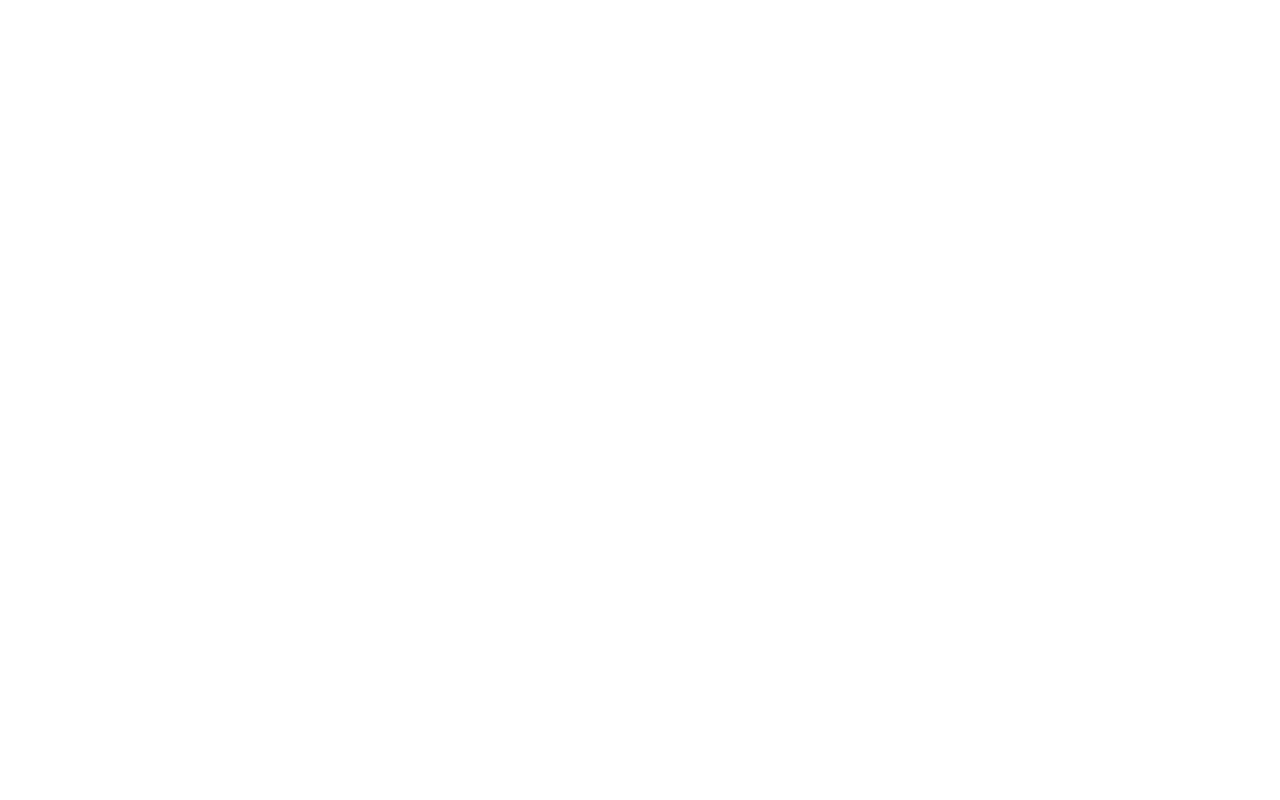
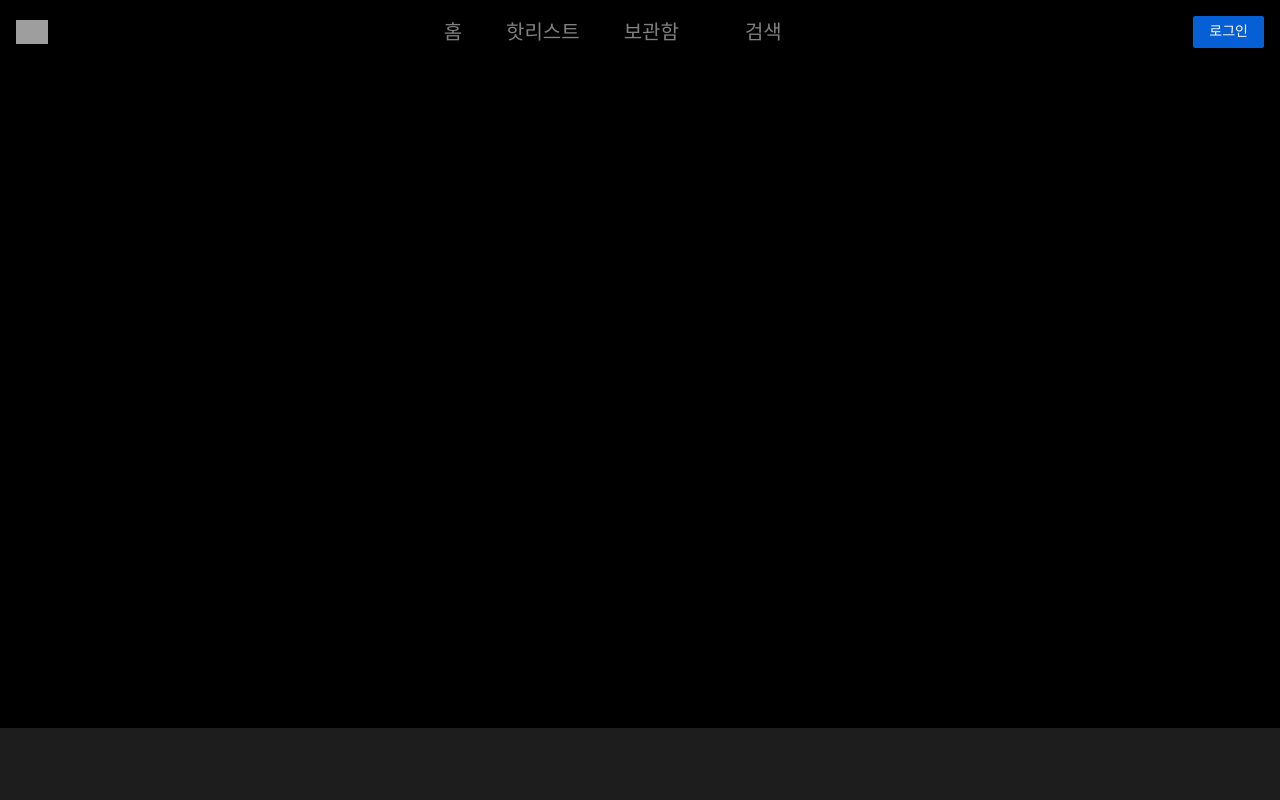
Before and after one commit to one-iron/YoutubeMuzic-frontend, a React app: page /player in a window 1280 px wide. Built offline with nearby package versions, Linux system fonts and the light colour scheme; grey boxes are pictures that could not be loaded; some icons are missing.

Commit message:
초기화 재 설정

```diff
--- a/package.json
+++ b/package.json
@@ -6,8 +6,10 @@
     "@testing-library/jest-dom": "^4.2.4",
     "@testing-library/react": "^9.5.0",
     "@testing-library/user-event": "^7.2.1",
+    "axios": "^0.19.2",
     "react": "^16.13.1",
     "react-dom": "^16.13.1",
+    "react-redux": "^7.2.0",
     "react-router-dom": "^5.1.2",
     "react-scripts": "3.4.1",
     "styled-components": "^5.1.0"
@@ -32,5 +34,8 @@
       "last 1 firefox version",
       "last 1 safari version"
     ]
+  },
+  "devDependencies": {
+    "eslint-plugin-react-hooks": "^4.0.0"
   }
 }
--- /dev/null
+++ b/public/Data/MainList.json
@@ -0,0 +1,3 @@
+{
+  "id": [1, 4, 3, 8]
+}
--- a/public/index.html
+++ b/public/index.html
@@ -8,9 +8,14 @@
       content="Web site created using create-react-app"
     />
     <title>Youtube Muzic</title>
+    <link
+      rel="stylesheet"
+      href="//cdn.jsdelivr.net/npm/xeicon@2.3.3/xeicon.min.css"
+    />
   </head>
   <body>
     <noscript>You need to enable JavaScript to run this app.</noscript>
     <div id="root"></div>
+    <script src="https://www.youtube.com/iframe_api"></script>
   </body>
 </html>
--- /dev/null
+++ b/src/Components/Nav.js
@@ -0,0 +1,105 @@
+import React, { useState, useEffect } from "react";
+import styled from "styled-components";
+
+const Nav = () => {
+  const menuItems = ["홈", "핫리스트", "보관함"];
+  const [isScrolled, setIsScrolled] = useState();
+
+  const checkScroll = (e) => {
+    if (e.target.scrollingElement.scrollTop > 1) {
+      setIsScrolled(true);
+    } else {
+      setIsScrolled(false);
+    }
+  };
+
+  useEffect(() => {
+    document.addEventListener("scroll", checkScroll);
+    return () => document.removeEventListener("scroll", checkScroll);
+  }, []);
+
+  return (
+    <NavWrap isScrolled={isScrolled}>
+      <LogoImg
+        src="https://s.ytimg.com/yts/img/music/web/on_platform_logo_dark-vfl_PUy2j.svg"
+        alt="logo"
+      />
+      <Menu>
+        {menuItems.map((item, idx) => (
+          <Item key={idx}>{item}</Item>
+        ))}
+        <Item>
+          <i className="xi-search" />
+          검색
+        </Item>
+      </Menu>
+      <Login>
+        <i className="xi-ellipsis-v" />
+        <LoginBtn>로그인</LoginBtn>
+      </Login>
+    </NavWrap>
+  );
+};
+
+export default Nav;
+
+const NavWrap = styled.div`
+  position: fixed;
+  top: 0px;
+  left: 0px;
+  width: 100vw;
+  height: 64px;
+  background-color: ${(props) => (props.isScrolled ? "#1d1d1d" : "")};
+  display: flex;
+  align-items: center;
+  justify-content: space-between;
+  padding: 0px 16px;
+  transition: all 0.2s ease-in-out;
+  box-shadow: 0px 5px 6px -2px rgba(0, 0, 0, 0.4);
+`;
+
+const LogoImg = styled.img`
+  cursor: pointer;
+  height: 24px;
+`;
+
+const Menu = styled.div`
+  display: flex;
+  font-size: 20px;
+  color: rgba(255, 255, 255, 0.5);
+`;
+
+const Item = styled.div`
+  margin: 22px;
+  cursor: pointer;
+  &:hover {
+    color: rgba(255, 255, 255, 1);
+  }
+  i {
+    margin-right: 22px;
+  }
+`;
+
+const Login = styled.div`
+  display: flex;
+  align-items: center;
+  i {
+    font-size: 24px;
+    font-weight: 400;
+    color: #ffffff;
+    margin-right: 16px;
+    cursor: pointer;
+  }
+`;
+
+const LoginBtn = styled.div`
+  height: 32px;
+  font-size: 14px;
+  padding: 0px 16px;
+  background-color: #065fd4;
+  color: #ffffff;
+  line-height: 32px;
+  border-radius: 2px;
+  font-weight: 400;
+  cursor: pointer;
+`;
--- /dev/null
+++ b/src/Components/Player.js
@@ -0,0 +1,217 @@
+import React, { useState, useEffect } from "react";
+import styled from "styled-components";
+
+export let player;
+const Player = () => {
+  const [isPlaying, setPlaying] = useState(false);
+  const [isLoading, setLoading] = useState(false);
+  const [currentTime, setCurrentTime] = useState("0:00");
+  const [totalTime, setTotalTime] = useState("0:00");
+  const [mouseDragX, setMouseDragX] = useState(false);
+  const [activeButton, setactiveButton] = useState(false);
+  let checkCurrentTime;
+
+  const playerState = (e) => {
+    console.log(e.data);
+    if (e.data === 1) {
+      setPlaying(true);
+    } else if (e.data === 2) {
+      setPlaying(false);
+    }
+  };
+
+  const transTime = (seconds) => {
+    if (!seconds) {
+      console.log(seconds);
+      return;
+    }
+    const hour = parseInt(seconds / 3600);
+    const min = parseInt((seconds % 3600) / 60);
+    const sec = seconds % 60;
+
+    return `${hour > 0 ? String(hour) + ":" : ""} ${min}:${
+      sec < 10 ? "0" + String(sec) : sec
+    }`;
+  };
+
+  const setTime = () => {
+    setCurrentTime(transTime(player.getCurrentTime().toFixed()));
+  };
+
+  const onReadyAPI = () => {
+    setLoading(true);
+    setPlaying(true);
+    checkCurrentTime = setInterval(setTime, 1000);
+    setTotalTime(() => transTime(player.getDuration()));
+  };
+
+  const dragHandler = (e) => {
+    setMouseDragX(e.x);
+    const nowFraction = e.x / window.innerWidth;
+    player.seekTo(player.getDuration() * nowFraction, true);
+  };
+
+  const drag = () => {
+    document.addEventListener("mousemove", dragHandler);
+    document.addEventListener("mouseup", () => {
+      document.removeEventListener("mousemove", dragHandler);
+      setMouseDragX(false);
+    });
+  };
+
+  useEffect(() => {
+    if (window.YT) {
+      console.log(window.YT);
+      window.onYouTubeIframeAPIReady = () => {
+        player = new window.YT.Player("player", {
+          height: "320",
+          width: "720",
+          videoId: "om3n2ni8luE",
+          playerVars: {
+            autoplay: 1,
+            controls: 0,
+            fs: 0,
+          },
+          events: {
+            onReady: onReadyAPI,
+            onStateChange: playerState,
+          },
+        });
+      };
+    } else {
+      console.log("can not load player");
+    }
+    return () => {
+      clearInterval(checkCurrentTime);
+    };
+  }, []);
+
+  if (isLoading) {
+    if (isPlaying) {
+      player.playVideo();
+    } else {
+      player.pauseVideo();
+    }
+  }
+
+  return (
+    <>
+      <PlayerWrap>
+        <div id="player"></div>
+      </PlayerWrap>
+      <LoadBar
+        style={
+          isLoading
+            ? {
+                width: mouseDragX
+                  ? mouseDragX
+                  : String(
+                      (player.getCurrentTime() / player.getDuration()) * 100
+                    ) + "vw",
+
+                border:
+                  activeButton || mouseDragX
+                    ? "2px solid #ff0000"
+                    : "0px solid #ff0000",
+              }
+            : { width: "0vw" }
+        }
+        onMouseOver={() => setactiveButton(true)}
+        onMouseOut={() => setactiveButton(false)}
+      >
+        <DragButton
+          style={{ opacity: activeButton || mouseDragX ? "1" : "0" }}
+          onMouseOver={() => setactiveButton(true)}
+          onMouseOut={() => setactiveButton(false)}
+          onMouseDown={drag}
+        />
+      </LoadBar>
+      <ControlsWrap>
+        <MoveButton
+          onClick={() => player.seekTo(player.getCurrentTime() - 10, true)}
+        >
+          <i className="xi-step-backward" />
+        </MoveButton>
+        <Button
+          onClick={() => {
+            setPlaying(!isPlaying);
+          }}
+        >
+          {isLoading ? (
+            isPlaying ? (
+              <i className="xi-pause" />
+            ) : (
+              <i className="xi-play" />
+            )
+          ) : (
+            <i className="xi-spinner-3 xi-spin" />
+          )}
+        </Button>
+        <MoveButton
+          onClick={() => player.seekTo(player.getCurrentTime() + 10, true)}
+        >
+          <i className="xi-step-forward" />
+        </MoveButton>
+        {isLoading ? `${currentTime} / ${totalTime}` : ""}
+      </ControlsWrap>
+    </>
+  );
+};
+export default Player;
+
+const PlayerWrap = styled.div`
+  width: 100vw;
+  height: 100vh;
+  padding: 64px 48px 72px 48px;
+  background-color: #000000;
+  display: flex;
+  align-items: center;
+`;
+
+const Button = styled.button`
+  all: unset;
+  padding: 0px 20px;
+  font-size: 36px;
+  color: #ffffff;
+  cursor: pointer;
+`;
+
+const MoveButton = styled(Button)`
+  font-size: 24px;
+`;
+
+const ControlsWrap = styled.div`
+  position: fixed;
+  width: 100vw;
+  height: 72px;
+  left: 0px;
+  bottom: 0px;
+  background-color: #1d1d1d;
+  display: flex;
+  align-items: center;
+  padding: 0px 50px;
+  color: #909090;
+  font-size: 12px;
+`;
+
+const LoadBar = styled.div`
+  position: relative;
+  z-index: 100;
+  height: 2px;
+  position: fixed;
+  bottom: 72px;
+  left: 0px;
+  background-color: #ff0000;
+`;
+
+const DragButton = styled.div`
+  position: absolute;
+  transform: translate(50%, -50%);
+  right: 0px;
+  top: 0px;
+  width: 13px;
+  height: 13px;
+  background-color: #ff0000;
+  border-radius: 50%;
+  transition: all 0.1s ease-in;
+`;
--- a/src/Config.js
+++ b/src/Config.js
@@ -21,6 +21,7 @@ time, mark, audio, video {
 	font-size: 100%;
 	font: inherit;
 	vertical-align: baseline;
+	box-sizing: border-box;
 }
 /* HTML5 display-role reset for older browsers */
 article, aside, details, figcaption, figure,
@@ -29,6 +30,7 @@ footer, header, hgroup, menu, nav, section {
 }
 body {
 	line-height: 1;
+	background-color: #000000;
 }
 ol, ul {
 	list-style: none;
--- a/src/Pages/Home/Home.js
+++ b/src/Pages/Home/Home.js
@@ -1,13 +1,25 @@
-import React from "react";
+import React, { useState, useEffect } from "react";
 import styled from "styled-components";
+import AritistItem from "./Item/ArtistItem";
 
 const Home = () => {
-  return <HomeWrap />;
+  const [data, setData] = useState(null);
+
+  useEffect(() => {
+    fetch("http://localhost:3000/data/MainMock.json")
+      .then((res) => res.json())
+      .then((res) => setData(res));
+  }, []);
+
+  return (
+    <HomeWrap>{data && <AritistItem itemData={data.item_list[0]} />}</HomeWrap>
+  );
 };
+
+export default Home;
 
 const HomeWrap = styled.div`
   width: 100%;
-  height: 100%;
+  height: 3000px;
+  padding: 100px 50px;
 `;
-
-export default Home;
--- /dev/null
+++ b/src/Pages/Home/Item/ArtistItem.js
@@ -0,0 +1,24 @@
+import React from "react";
+import styled from "styled-components";
+
+const ArtistItem = (props) => {
+  const ThumbnailSize = `180px`;
+  const Thumbnail = styled.div`
+    width: ${ThumbnailSize};
+    height: ${ThumbnailSize};
+    background-size: ${ThumbnailSize} ${ThumbnailSize};
+    background-position: center;
+    background-image: url(${props.itemData.thumbnail});
+    border-radius: 4px;
+  `;
+
+  return (
+    <ArtistItemWrap>
+      <Thumbnail />
+    </ArtistItemWrap>
+  );
+};
+
+export default ArtistItem;
+
+const ArtistItemWrap = styled.div``;
--- a/src/Routes.js
+++ b/src/Routes.js
@@ -1,15 +1,19 @@
 import React from "react";
 import { BrowserRouter as Router, Route, Switch } from "react-router-dom";
 import { GlobalStyle } from "./Config";
+import Nav from "./Components/Nav";
 import Home from "./Pages/Home/Home";
+import Player from "./Components/Player";
 
 class Routes extends React.Component {
   render() {
     return (
       <Router>
         <GlobalStyle />
+        <Nav />
         <Switch>
           <Route exact path="/" component={Home} />
+          <Route exact path="/player" component={Player} />
         </Switch>
       </Router>
     );
```
Also changed, not shown: public/Data/MainMock.json (added, +30 -0 lines), .eslintrc.json, 1 other file.
